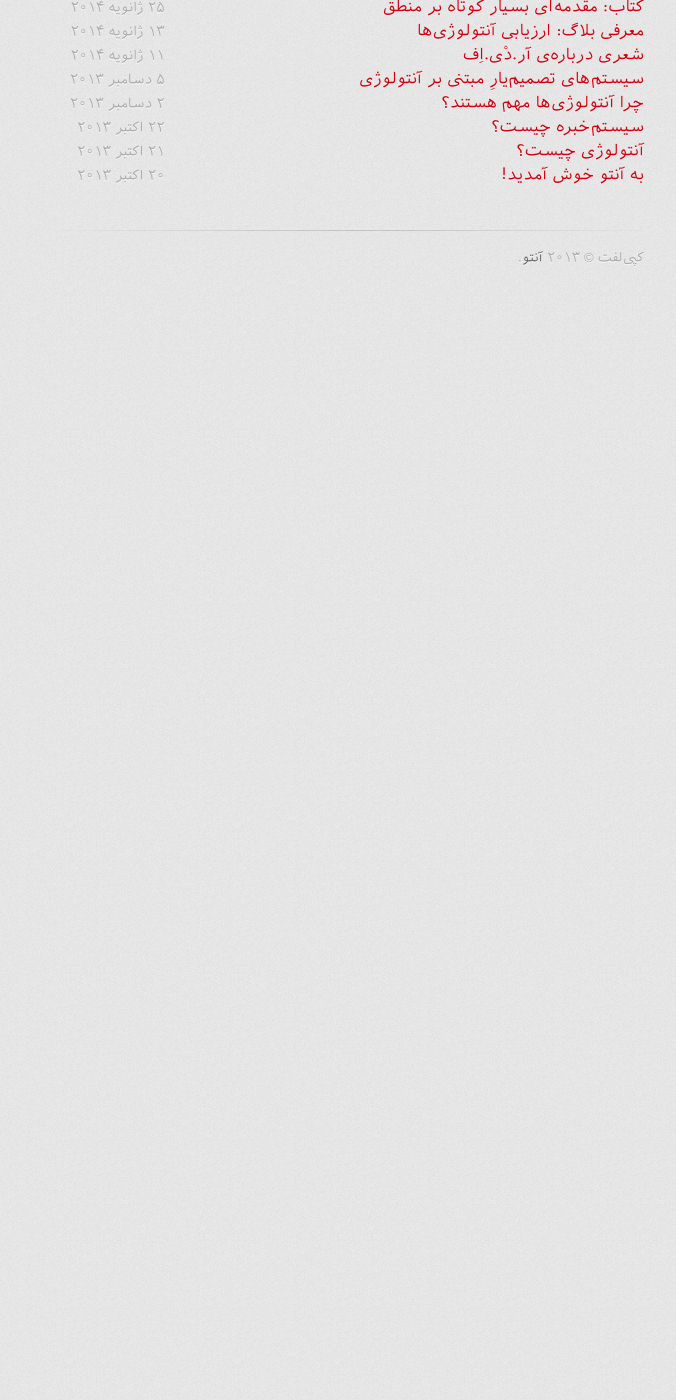
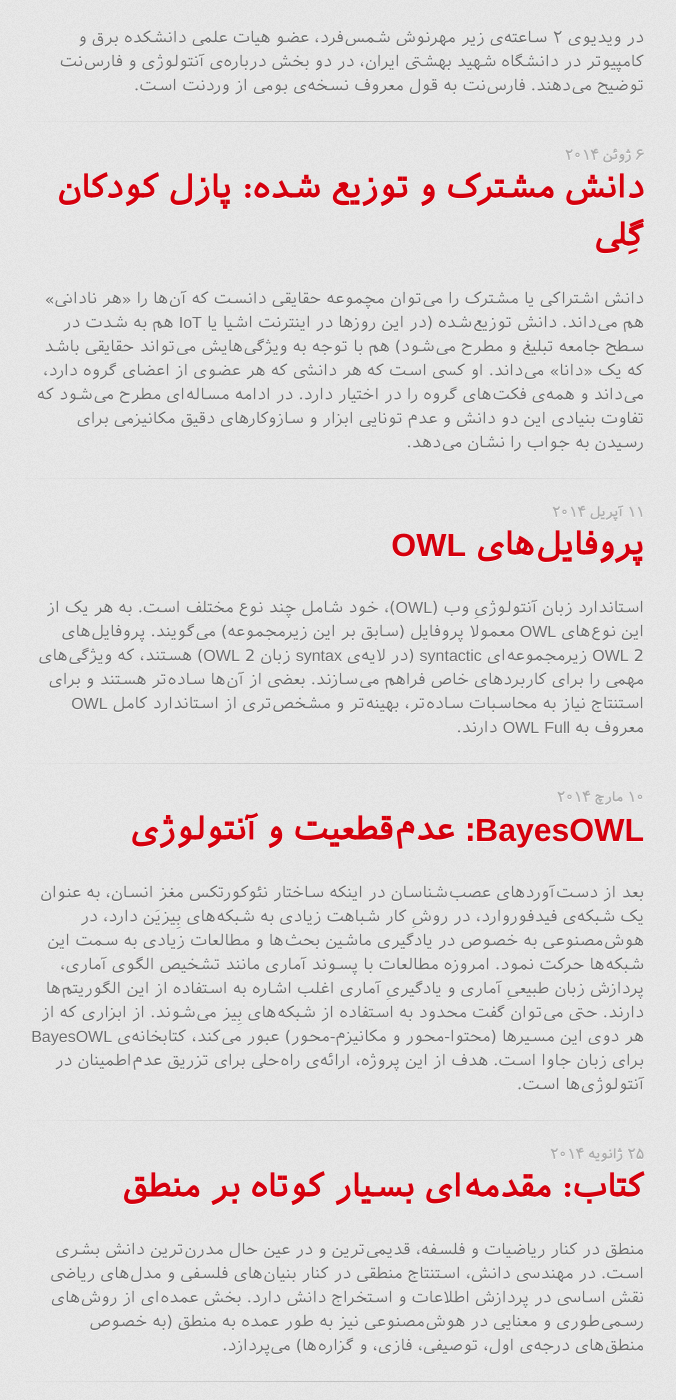
Before and after one commit to morteza/onto, a Jekyll site: the page built from blog.html, in a window 1280 px wide and 1400 px high, scrolled down 974 px. Shown: the whole window, without its empty margins (306-982 px from the left). Built offline with Jekyll 4.4.1, drawn with Linux system fonts in a browser that asks for light colours; before the commit the page ends 1294 px from its top, so only the background shows below that; some of the changed text lies outside the part shown.

Commit message:
New review post on Shahnameh ontology, and some minor style improvements.

```diff
--- a/_includes/list_recent_posts.html
+++ b/_includes/list_recent_posts.html
@@ -3,6 +3,7 @@
 <div class='post'>
 <span class="date">{{ post.date_fa }}</span>
 <h1><a href="{{ post.url }}">{{ post.title }}</a></h1>
+<br />
 <div class="body">{{post.excerpt}}</div>
 </div>
 <hr />
--- a/_layouts/post.html
+++ b/_layouts/post.html
@@ -5,6 +5,7 @@ layout: default
 <div class='post'>
     <span class='date'>{{ page.date_fa }}</span>
     <h1>{{page.title}}</h1>
+    <br />
     <div class='body'>{{content}}</div>
 </div>
 
--- /dev/null
+++ b/_posts/2015-01-16-shahname_ontology.md
@@ -0,0 +1,36 @@
+---
+layout: post
+title:  "معرفی نرم‌افزارِ آنتولوژی شاهنامه"
+date:   2015-1-16 12:34:03
+date_fa: "۱۶ ژانویه ۲۰۱۵"
+date_shamsi: "۲۶ دی ۱۳۹۳"
+categories: review blog
+permalink: /blog/review/shahnameh_ontology
+---
+
+
+
+[پروژه‌ی آنتولوژی شاهنامه](http://nimrouz.ir/shahnameh/) در سایت نیمروز، پیوندهای معنایی بین شخصیت‌های شاهنامه فردوسی را به صورت یک گراف نشان می‌دهد. در ادامه به برخی از ویژگی‌های این ابزار که توسط بابک ونداد و حمید معیری تهیه شده است، می‌پردازیم.
+
+در این آنتولوژی ویژگی‌های هر شخصیت (بیش از ۱۱۰۰ شخصیت) در  پنج دسته‌بندی اصلی، شامل جنسیت (زن یا مرد)، دینی (اهورایی یا اهریمنی)، ملیت (ایرانی و نیرانی)، نوع (فرشته، دیو، انسان، و جانور)، و رتبه اجتماعی (موبد، پیامبر، شاه، درباریان، لشکری و مردم عادی) مدل شده است.
+
+علاوه بر این، برای مدل‌سازی بیش از ۱۳۰۰ رابطه‌ی بین شخصیت‌ها (predicate‌ها)  از دوازده نوع رابطه‌ی زیر استفاده شده است:
+
+- همسر
+- فرزند
+- خواهر یا برادر
+- نبیره
+- خویشاوند
+- جانشین
+- هم‌پیمان
+- زیردست
+- برخورد بین دو شخص
+- دستگیرکننده
+- فرمان مرگ
+- کشنده
+
+در نهایت خروجی گرافیکی زیبای آن از دو بخش اطلاعات تشکیل شده است. هر گره در گراف نشان‌دهنده‌ی یک شخصیتِ شاهنامه است. هر شخصیت شامل نقش اصلی، نام اصلی، نام‌های دیگر، و دسته‌بندی‌های مرتبط تشکیل شده است. یال‌های این گراف زیبا (نمای این گراف به کمک ابزارهایی مانند vivagraph و چند مورد دیگر تحت تکنولوژی WebGL پیاده‌سازی شده است) نشان‌دهنده‌ی یکی از predicatedهای تعریف شده در آنتولوژی است. قابلیت هایلایتِ یک گره مشخص و روابط آن با دیگر گره‌ها، نمایش براساس دسته‌بندی اصلی و predicate‌ها، نمایش یک رابطه‌ی انتخابی خاص در گراف، زیر گراف‌ها برای دوره‌های تاریخی و اساطیری مختلف، و استفاده از رنگ برای نشان‌دادن تفاوت در کلاس‌های گره‌ها و یال‌ها از ویژگی‌های ابزار گرافیکیِ مبتنی بر دانش است.
+
+برای اطلاع دقیق‌تر از ویژگی‌های این نرم‌افزارِ مبتنی بر دانش، سازندگان این نرم‌افز، [راهنمایی ویدئویی](http://www.aparat.com/v/zs9b3) فراهم کرده‌اند که در آن اهداف ساخت این آنتولوژی را مطالعه‌ی موضوعاتی عنوان نمودند که با وجود اینکه به راحتی از متن قابل استخراج نیست، با مدل‌سازی گرافیکی به راحتی می‌توان آن‌ها را مطالعه نمود (برای نمونه مطالعه‌ی شخصیت‌هایی که رابط بین دوره‌های مختلف تاریخی).
+
+در نهایت نرم‌افزار آنتولوژی شاهنامه نمونه‌ی مناسب و زیبا برای یکی از کاربردهای ابزار مبتنی بر دانش  در مطالعات ادبی و تاریخی (به صورت گرافیکی) است.
--- a/blog.html
+++ b/blog.html
@@ -1,7 +1,7 @@
 ---
 layout: default
 title: "بلاگ | آنتو (onto.ir)"
-full_posts: 3
+full_posts: 8
 permalink: blog/
 ---
 
```
Also changed, not shown: _drafts/protege_tutorial_part1.md (+1 -1 lines).
